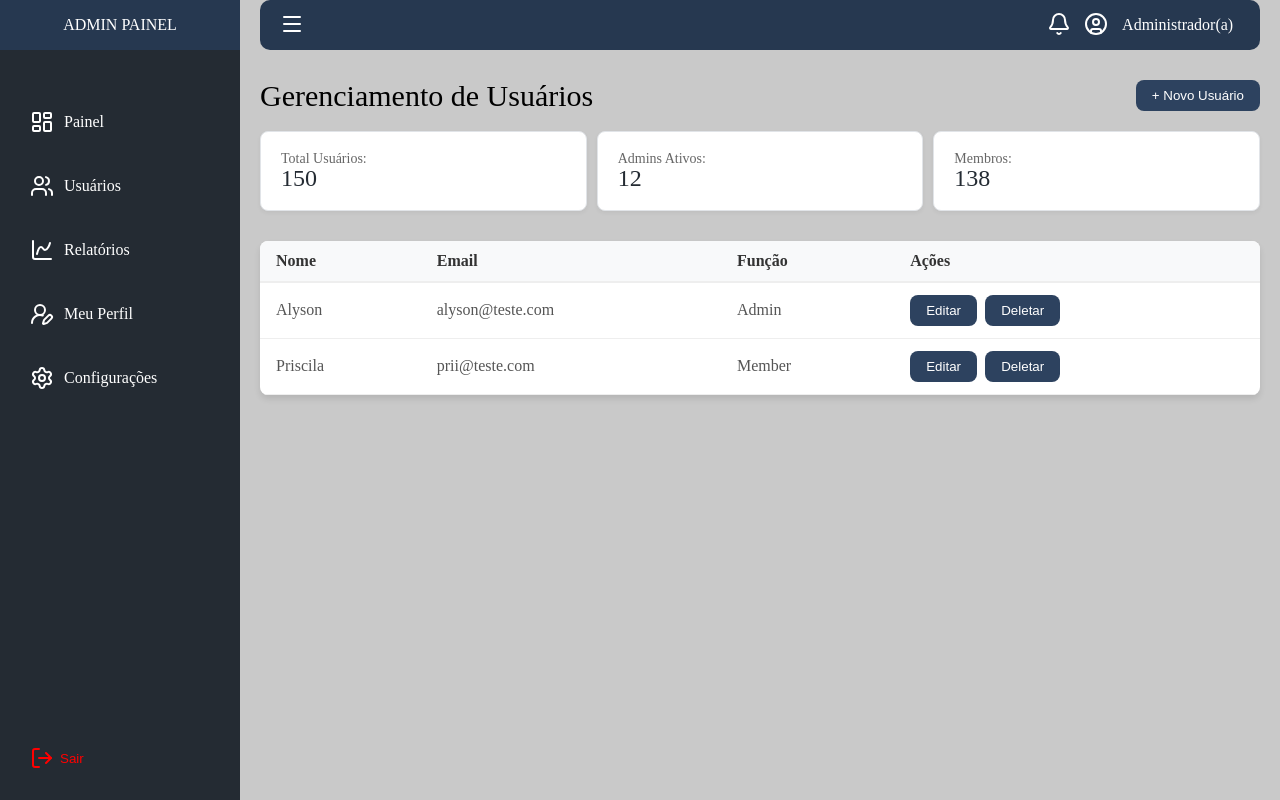
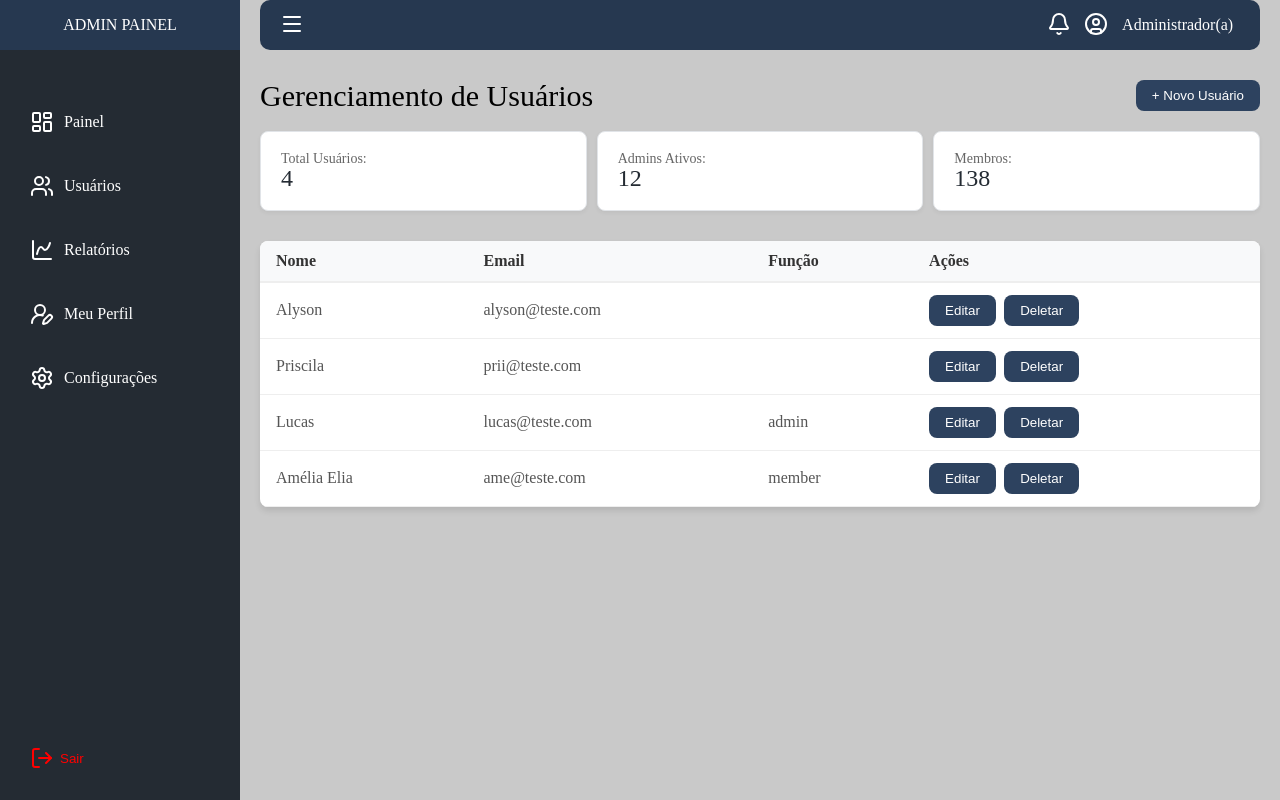
Before and after one commit to AlysoonFelipeeDev/admin-panel, a React (Vite) app: page /users in a window 1280 px wide. Built offline with nearby package versions, Linux system fonts and the light colour scheme; data requests are answered from the project's data file; sample sign-in values are in the browser's storage.

Commit message:
feat: implementa mapeamento de dados e ações dinâmicas para UserTable

```diff
--- a/src/components/Ui/UserTable.tsx
+++ b/src/components/Ui/UserTable.tsx
@@ -1,6 +1,5 @@
 import type { ReactNode } from "react"
 import styled from "styled-components"
-import { Button } from "./Button"
 
 interface UserTableProps {
     array: {
@@ -28,16 +27,7 @@ export function UserTable({array}: UserTableProps){
                             <td>{item.name}</td>
                             <td>{item.email}</td>
                             <td>{item.position}</td>
-                            <td>
-                                <ContainerButtons>
-                                    <Button>
-                                        Editar
-                                    </Button>
-                                    <Button>
-                                        Deletar
-                                    </Button>
-                                </ContainerButtons>
-                            </td>
+                            <td>{item.actions}</td>
                     </tr>
                         ))}
                 </tbody>
@@ -73,9 +63,3 @@ const StyledTable = styled.table`
         transition: background 0.2s ease;
     }
 `
-
-const ContainerButtons = styled.div`
-    display: flex;
-    justify-content: space-between;
-    width: 150px;
-`
--- a/src/pages/Users.tsx
+++ b/src/pages/Users.tsx
@@ -2,17 +2,32 @@ import styled from "styled-components"
 import { StatCard } from "../components/Ui/StatCard"
 import { PageHeader } from "../components/Ui/PageHeader"
 import { UserTable } from "../components/Ui/UserTable"
+import { useUsers } from "../hooks/useUsers"
+import { Button } from "../components/Ui/Button"
+
 
 export function Users() {
-        const users = [
-            { name: "Alyson", email:"alyson@teste.com", position: "Admin", actions: "Ativo" },
-            { name: "Priscila", email:"prii@teste.com", position: "Member", actions: "Desativado" },
-        ];
+        const {users} = useUsers()
         const stats = [
-            { label: "Total Usuários:", value: 150 },
+            { label: "Total Usuários:", value: users.length },
             { label: "Admins Ativos:", value: 12 },
             { label: "Membros:", value: 138 },
         ]
+        const formatedUsers = users?.map(user => ({
+            name: user.name,
+            email: user.email,
+            position: user.role,
+            actions: (
+                <ContainerButtons>
+                    <Button>
+                        Editar
+                    </Button>
+                    <Button>
+                        Deletar
+                    </Button>
+                </ContainerButtons>
+            )
+        })) || []
     return (
         <Container>
             <PageHeader title={"Gerenciamento de Usuários"}/>
@@ -22,7 +37,7 @@ export function Users() {
                 ))}
             </StatsGrid>
             <TableContainer>
-                <UserTable array={users}/>
+                <UserTable array={formatedUsers}/>
             </TableContainer>
         </Container>
     )
@@ -46,3 +61,9 @@ const TableContainer = styled.div`
     border-radius: 8px;
     box-shadow: 0 4px 6px rgba(0, 0, 0, 0.1);
 `
+
+const ContainerButtons = styled.div`
+    display: flex;
+    justify-content: space-between;
+    width: 150px;
+`
```
